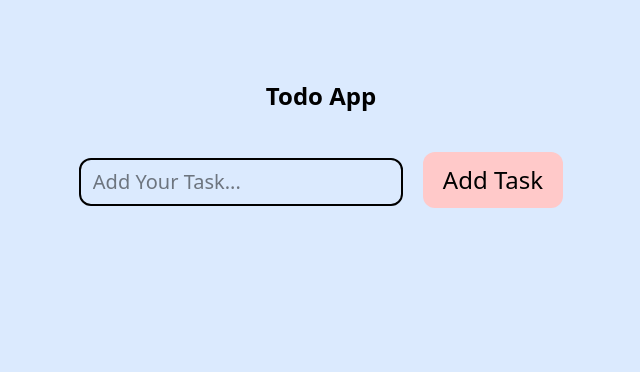
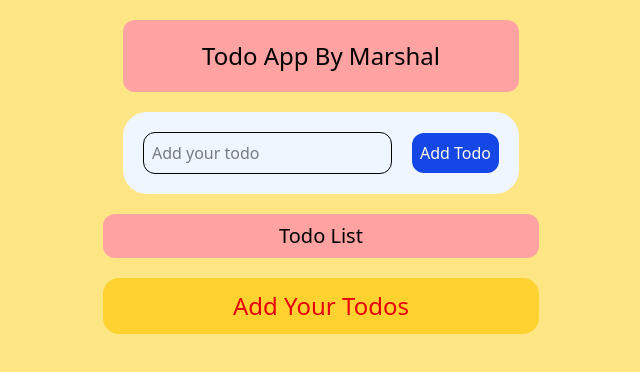
Before and after one commit to chiragbhoi01/coding-practice, a React (Vite) app: page / in a window 1280 px wide. Shown: the top 372 px of the page, without its empty margins (319-959 px from the left). Built offline with nearby package versions, Linux system fonts and the light colour scheme.

Commit message:
Day 7 component with todo functionality and integrate it into App

```diff
--- a/src/App.jsx
+++ b/src/App.jsx
@@ -1,5 +1,5 @@
 
-import Day6 from './components/Day6'
+import Day7 from './components/Day7'
 function App() {
 
 
@@ -9,7 +9,8 @@ function App() {
     {/* <Day3/> */}
     {/* <Day4/> */}
     {/* <Day5/> */}
-    <Day6/>
+    {/* <Day6/> */}
+    <Day7/>
 
     </>
   )
--- /dev/null
+++ b/src/components/Day7.jsx
@@ -0,0 +1,147 @@
+import { useState } from 'react';
+
+export default function Day7() {
+    const [todo, setTodo] = useState('');
+    const [todos, setTodos] = useState([]);
+    const [editIndex, setEditIndex] = useState(null);
+    const [editText, setEditText] = useState('');
+
+    const addTodo = () => {
+        if (todo === '' || todos.some((t) => t.text === todo)) return;
+
+        const date = new Date().toLocaleString('en-GB', {
+            hour: '2-digit',
+            minute: '2-digit',
+            hour12: true,
+        });
+
+        setTodos([{ text: todo, completed: false, date }, ...todos]);
+        setTodo('');
+    };
+
+    const deleteTodo = (index) => {
+        const updatedTodos = todos.filter((_, idx) => idx !== index);
+        setTodos(updatedTodos);
+    };
+
+    const editTodo = (index) => {
+        setEditIndex(index);
+        setEditText(todos[index].text);
+    };
+
+    const saveTodo = () => {
+        const date = new Date().toLocaleString('en-GB', {
+            hour: '2-digit',
+            minute: '2-digit',
+            hour12: true,
+        });
+
+        const updatedTodos = todos.map((item, idx) =>
+            idx === editIndex ? { ...item, text: editText, date } : item
+        );
+        setTodos(updatedTodos);
+        setEditIndex(null);
+        setEditText('');
+    };
+
+    const toggleCompleted = (index) => {
+        const updatedTodos = todos.map((item, idx) =>
+            idx === index ? { ...item, completed: !item.completed } : item
+        );
+        setTodos(updatedTodos);
+    };
+
+    return (
+        <main className="bg-amber-200 min-h-screen flex justify-center">
+            <div>
+                <div className="m-5">
+                    <h1 className="bg-red-300 p-5 rounded-xl text-2xl hover:bg-red-500 text-center">
+                        Todo App By Marshal
+                    </h1>
+
+                    <div className="my-5 bg-blue-50 p-5 rounded-3xl flex items-center">
+                        <Input
+                            placeholder="Add your todo"
+                            onChange={(e) => setTodo(e.target.value)}
+                            value={todo}
+                            className="flex-grow"
+                        />
+                        <Button onClick={addTodo}>Add Todo</Button>
+                    </div>
+                </div>
+
+                <div>
+                    <h2 className="bg-red-300 p-2 rounded-xl text-xl text-center">Todo List</h2>
+
+                    {todos.length === 0 ? (
+                        <div className="text-red-600 text-2xl bg-amber-300 rounded-2xl p-3 text-center my-5">
+                            Add Your Todos
+                        </div>
+                    ) : (
+                        <ul className="space-y-4 mt-5">
+                            {todos.map((item, index) => (
+                                <li key={index} className="flex items-center space-x-4 bg-white rounded-xl p-3">
+                                    <input
+                                        type="checkbox"
+                                        checked={item.completed}
+                                        onChange={() => toggleCompleted(index)}
+                                        className="w-5 h-5"
+                                    />
+
+                                    {editIndex === index ? (
+                                        <>
+                                            <Input
+                                                value={editText}
+                                                onChange={(e) => setEditText(e.target.value)}
+                                                className="flex-grow"
+                                            />
+                                            <Button onClick={saveTodo}>Save</Button>
+                                        </>
+                                    ) : (
+                                        <>
+                                            <div
+                                                className={`text-xl flex-grow flex justify-between items-center gap-4 ${
+                                                    item.completed ? 'line-through text-red-500' : ''
+                                                }`}
+                                            >
+                                                <span className="bg-blue-400 p-2 rounded-xl">{item.text}</span>
+                                                <span className="bg-pink-400 p-2 rounded-xl text-sm">{item.date}</span>
+                                            </div>
+                                            <Button onClick={() => editTodo(index)}>Edit</Button>
+                                            <Button onClick={() => deleteTodo(index)}>Delete</Button>
+                                        </>
+                                    )}
+                                </li>
+                            ))}
+                        </ul>
+                    )}
+                </div>
+            </div>
+        </main>
+    );
+}
+
+// Input component
+const Input = ({ type = 'text', placeholder, className = '', ...props }) => {
+    return (
+        <input
+            type={type}
+            placeholder={placeholder}
+            className={`rounded-xl p-2 mr-5 border ${className}`}
+            {...props}
+        />
+    );
+};
+
+// Button component
+const Button = ({ children, type = 'button', className = '', ...props }) => {
+    return (
+        <button
+            className={`cursor-pointer rounded-xl p-2 bg-blue-700 text-amber-50 hover:bg-blue-400 ${className}`}
+            type={type}
+            {...props}
+        >
+            {children}
+        </button>
+    );
+};
```
